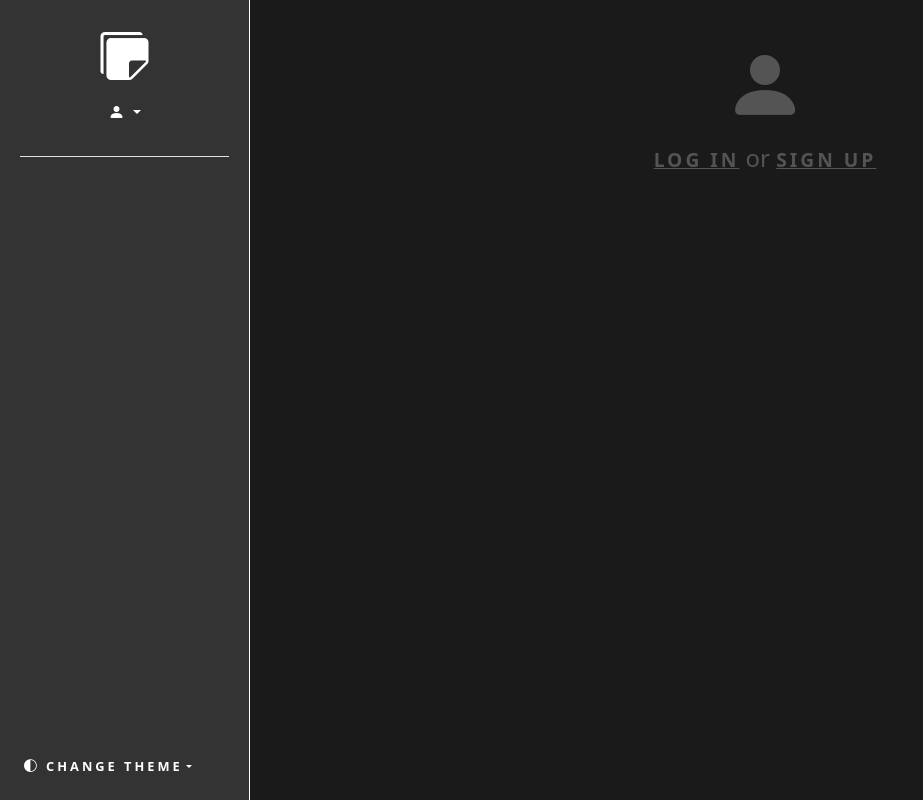
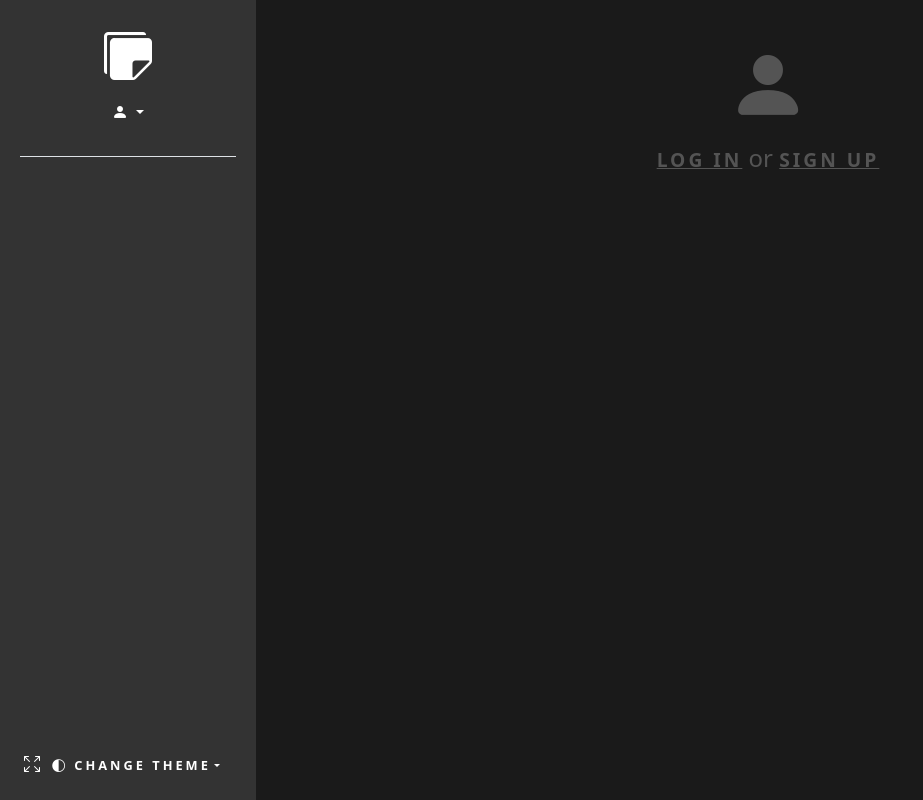
Before and after one commit to misterrager8/Notes-Repo, a Flask app: page / in a window 1280 px wide. Shown: the whole page, without its empty margins (0-923 px from the left). Run offline with Flask 2, Linux system fonts and the light colour scheme.

Commit message:
Move navbar t toggler

```diff
--- a/NotesRepo/static/css/main.css
+++ b/NotesRepo/static/css/main.css
@@ -71,14 +71,13 @@ body, .btn-custom:hover, .input-custom, .card, .modal-content, .dropdown-menu, .
 
 nav.nav-vertical {
     height: 100%;
-    width: 250px;
+    width: 20%;
     position: fixed;
     overflow-x: hidden;
     top: 0;
     left: 0;
     z-index: 1;
     padding: 20px;
-    border-right: 1px solid var(--navbar-txt);
     transition: width .5s, padding .5s;
 }
 
@@ -97,7 +96,7 @@ body.collapsed {
 }
 
 body {
-    margin-left: 250px;
+    margin-left: 20%;
     transition: margin-left .5s;
 }
 
--- a/NotesRepo/templates/base.html
+++ b/NotesRepo/templates/base.html
@@ -60,7 +60,11 @@
         </div>
         {% endif %}
 
-        <a class="dropdown-toggle font-custom fixed-bottom p-4" data-bs-toggle="dropdown" data-bs-target="#themeDD"><i class="bi bi-circle-half"></i> change theme</a>
+        <div class="fixed-bottom p-4">
+            <a onclick="hideNav()" class="bi bi-arrows-fullscreen me-2" id="screen"></a>
+            <a class="dropdown-toggle font-custom" data-bs-toggle="dropdown" data-bs-target="#themeDD"><i class="bi bi-circle-half"></i> change theme</a>
+        </div>
+
         <div id="themeDD" class="dropdown-menu">
             <a class="dropdown-item" onclick="changeTheme('light')">light</a>
             <a class="dropdown-item" onclick="changeTheme('dark')">dark</a>
@@ -87,7 +91,7 @@
     {% endcall %}
 
 <div class="" id="pageContent">
-  <span class="spinner-border spinner-border-sm mb-3" id="spinner" style="display:none"></span>
+  <span class="spinner-border spinner-border-sm" id="spinner" style="display:none"></span>
   {% block body %}
   {% endblock %}
   <script crossorigin="anonymous" integrity="sha256-/xUj+3OJU5yExlq6GSYGSHk7tPXikynS7ogEvDej/m4=" src="https://code.jquery.com/jquery-3.6.0.min.js"></script>
--- a/NotesRepo/templates/editor.html
+++ b/NotesRepo/templates/editor.html
@@ -4,7 +4,6 @@
 {% block body %}
 <title>Edit | {{ note.title }}</title>
 <nav class="nav-horizontal sticky-top">
-    <a id="screen" class="bi bi-arrows-fullscreen me-3" onclick="hideNav()"></a>
     <i class="bi bi-folder-fill" style="color: {{ note.folders.color }}"></i>
     <select class="input-hidden border-end mx-2 pe-1" id="folderId" onchange="noteEdit({{ note.id }})">
         {% for i in current_user.get_folders() %}
```
